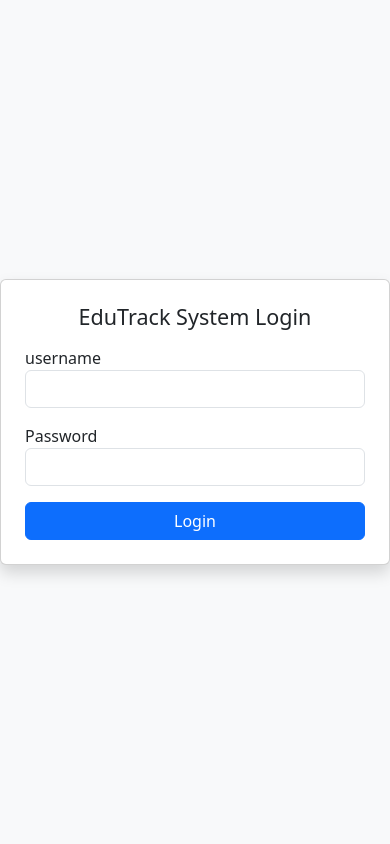
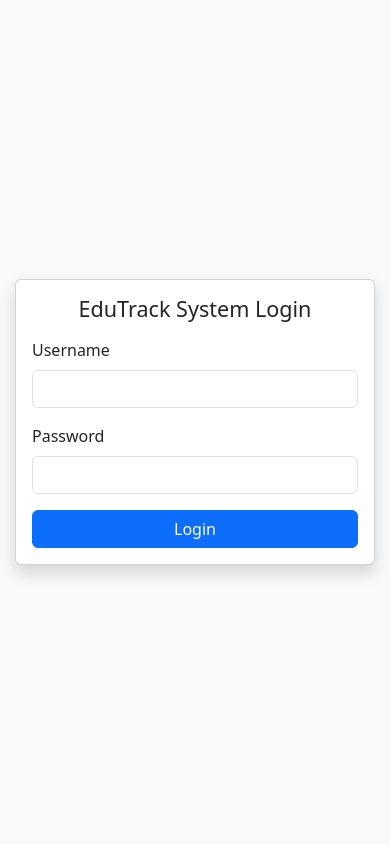
Before and after one commit to rohandhadke/Task_Nexanova, a Flask app: page /login in a window 390 px wide. Run offline with Flask 3, Linux system fonts and the light colour scheme.

Commit message:
making responsive login page

```diff
--- a/templates/login.html
+++ b/templates/login.html
@@ -2,12 +2,22 @@
 <html lang="en">
 <head>
   <meta charset="UTF-8">
+  <meta name="viewport" content="width=device-width, initial-scale=1.0">
   <title>EduTrack Login</title>
   <link href="https://cdn.jsdelivr.net/npm/bootstrap@5.3.0/dist/css/bootstrap.min.css" rel="stylesheet">
+  <style>
+    body {
+      padding: 15px;
+    }
+    .login-card {
+      width: 100%;
+      max-width: 25rem;
+    }
+  </style>
 </head>
-<body class="bg-light d-flex align-items-center justify-content-center vh-100">
+<body class="bg-light d-flex align-items-center justify-content-center min-vh-100">
 
-  <div class="card shadow p-4" style="width: 25rem;">
+  <div class="card shadow p-3 p-md-4 login-card">
     <h4 class="text-center mb-3">EduTrack System Login</h4>
 
     {% if error %}
@@ -16,12 +26,12 @@
 
     <form action="/login" method="POST">
       <div class="mb-3">
-        <label>username</label>
+        <label class="form-label">Username</label>
         <input type="username" class="form-control" name="username" required>
       </div>
 
       <div class="mb-3">
-        <label>Password</label>
+        <label class="form-label">Password</label>
         <input type="password" class="form-control" name="password" required>
       </div>
 
```
